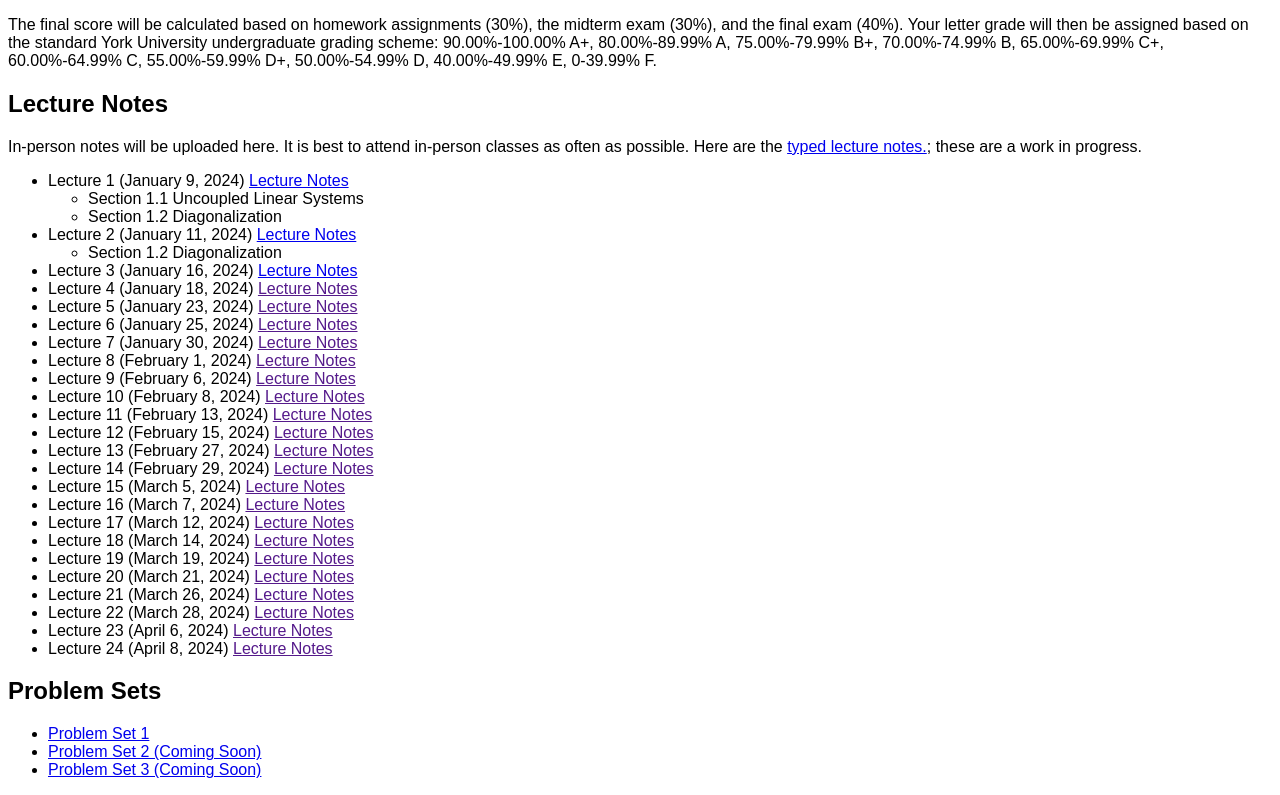
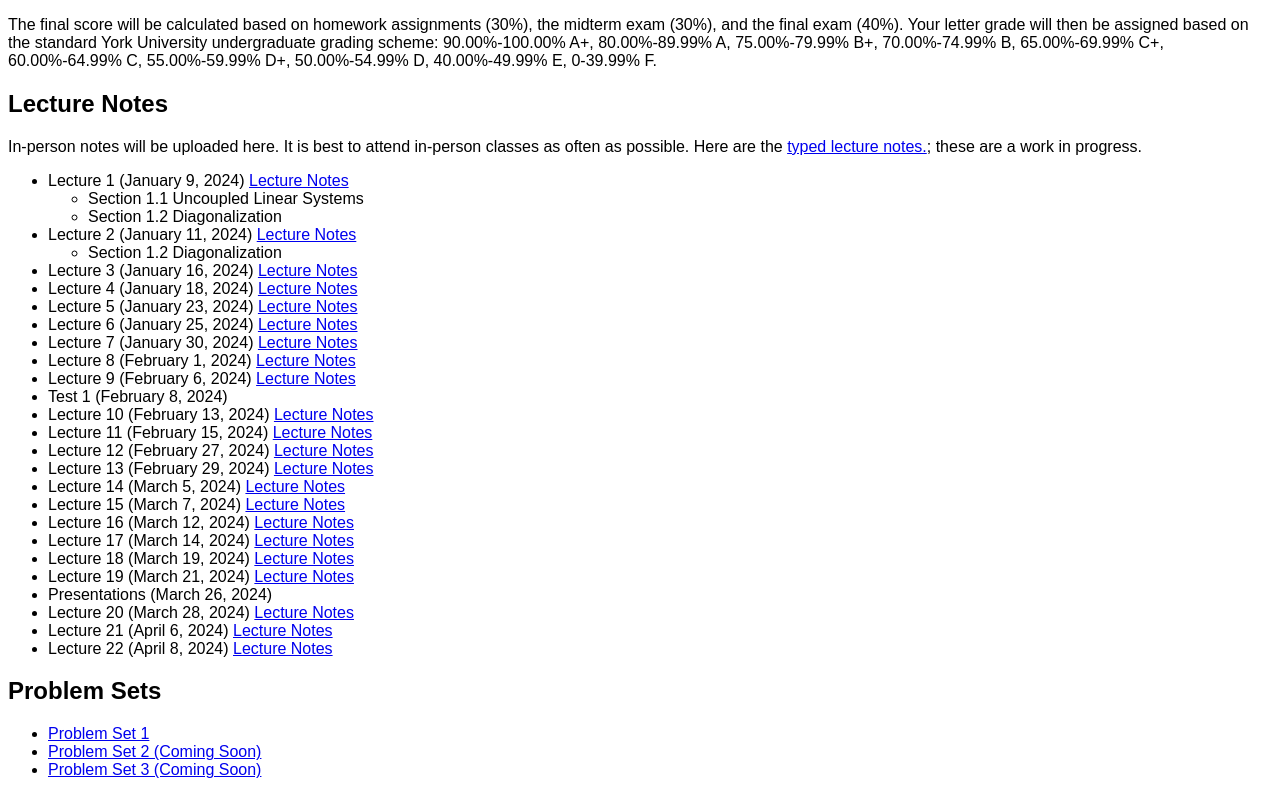
Before and after one commit to joetran0/MATH-4271-Winter-2024, a plain HTML site: page index.html in a window 1280 px wide. Shown: the part 1281-2076 px from the top of the page. Drawn offline with Linux system fonts and the light colour scheme.

Commit message:
Update index.html

```diff
--- a/index.html
+++ b/index.html
@@ -86,27 +86,27 @@
                 <li>Section 1.2 Diagonalization</li>
             </ul>
             <li>Lecture 3 (January 16, 2024) <a href="M4271-Lecture3.pdf">Lecture Notes</a></li>
-            <li>Lecture 4 (January 18, 2024) <a href="">Lecture Notes</a></li>
-            <li>Lecture 5 (January 23, 2024) <a href="">Lecture Notes</a></li>
-            <li>Lecture 6 (January 25, 2024) <a href="">Lecture Notes</a></li>
-            <li>Lecture 7 (January 30, 2024) <a href="">Lecture Notes</a></li>
-            <li>Lecture 8 (February 1, 2024) <a href="">Lecture Notes</a></li>
-            <li>Lecture 9 (February 6, 2024) <a href="">Lecture Notes</a></li>
-            <li>Lecture 10 (February 8, 2024) <a href="">Lecture Notes</a></li>
-            <li>Lecture 11 (February 13, 2024) <a href="">Lecture Notes</a></li>
-            <li>Lecture 12 (February 15, 2024) <a href="">Lecture Notes</a></li>
-            <li>Lecture 13 (February 27, 2024) <a href="">Lecture Notes</a></li>
-            <li>Lecture 14 (February 29, 2024) <a href="">Lecture Notes</a></li>
-            <li>Lecture 15 (March 5, 2024) <a href="">Lecture Notes</a></li>
-            <li>Lecture 16 (March 7, 2024) <a href="">Lecture Notes</a></li>
-            <li>Lecture 17 (March 12, 2024) <a href="">Lecture Notes</a></li>
-            <li>Lecture 18 (March 14, 2024) <a href="">Lecture Notes</a></li>
-            <li>Lecture 19 (March 19, 2024) <a href="">Lecture Notes</a></li>
-            <li>Lecture 20 (March 21, 2024) <a href="">Lecture Notes</a></li>
-            <li>Lecture 21 (March 26, 2024) <a href="">Lecture Notes</a></li>
-            <li>Lecture 22 (March 28, 2024) <a href="">Lecture Notes</a></li>
-            <li>Lecture 23 (April 6, 2024) <a href="">Lecture Notes</a></li>
-            <li>Lecture 24 (April 8, 2024) <a href="">Lecture Notes</a></li>
+            <li>Lecture 4 (January 18, 2024) <a href="M4271-Lecture4.pdf">Lecture Notes</a></li>
+            <li>Lecture 5 (January 23, 2024) <a href="M4271-Lecture5.pdf">Lecture Notes</a></li>
+            <li>Lecture 6 (January 25, 2024) <a href="M4271-Lecture6.pdf">Lecture Notes</a></li>
+            <li>Lecture 7 (January 30, 2024) <a href="M4271-Lecture7.pdf">Lecture Notes</a></li>
+            <li>Lecture 8 (February 1, 2024) <a href="M4271-Lecture8.pdf">Lecture Notes</a></li>
+            <li>Lecture 9 (February 6, 2024) <a href="M4271-Lecture9.pdf">Lecture Notes</a></li>
+            <li>Test 1 (February 8, 2024)</li>
+            <li>Lecture 10 (February 13, 2024) <a href="M4271-Lecture10.pdf">Lecture Notes</a></li>
+            <li>Lecture 11 (February 15, 2024) <a href="M4271-Lecture11.pdf">Lecture Notes</a></li>
+            <li>Lecture 12 (February 27, 2024) <a href="M4271-Lecture12.pdf">Lecture Notes</a></li>
+            <li>Lecture 13 (February 29, 2024) <a href="M4271-Lecture13.pdf">Lecture Notes</a></li>
+            <li>Lecture 14 (March 5, 2024) <a href="M4271-Lecture14.pdf">Lecture Notes</a></li>
+            <li>Lecture 15 (March 7, 2024) <a href="M4271-Lecture15.pdf">Lecture Notes</a></li>
+            <li>Lecture 16 (March 12, 2024) <a href="M4271-Lecture16.pdf">Lecture Notes</a></li>
+            <li>Lecture 17 (March 14, 2024) <a href="M4271-Lecture17.pdf">Lecture Notes</a></li>
+            <li>Lecture 18 (March 19, 2024) <a href="M4271-Lecture18.pdf">Lecture Notes</a></li>
+            <li>Lecture 19 (March 21, 2024) <a href="M4271-Lecture19.pdf">Lecture Notes</a></li>
+            <li>Presentations (March 26, 2024)</li>
+            <li>Lecture 20 (March 28, 2024) <a href="M4271-Lecture20.pdf">Lecture Notes</a></li>
+            <li>Lecture 21 (April 6, 2024) <a href="M4271-Lecture21.pdf">Lecture Notes</a></li>
+            <li>Lecture 22 (April 8, 2024) <a href="M4271-Lecture22.pdf">Lecture Notes</a></li>
         </ul>
 
         <h2>Problem Sets</h2>
```
